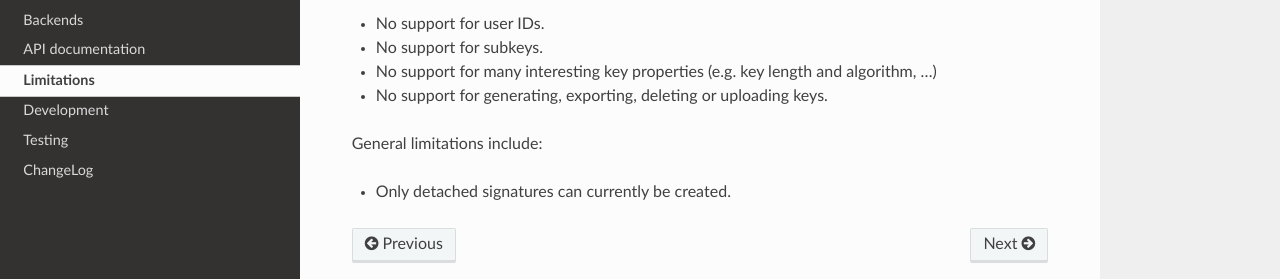
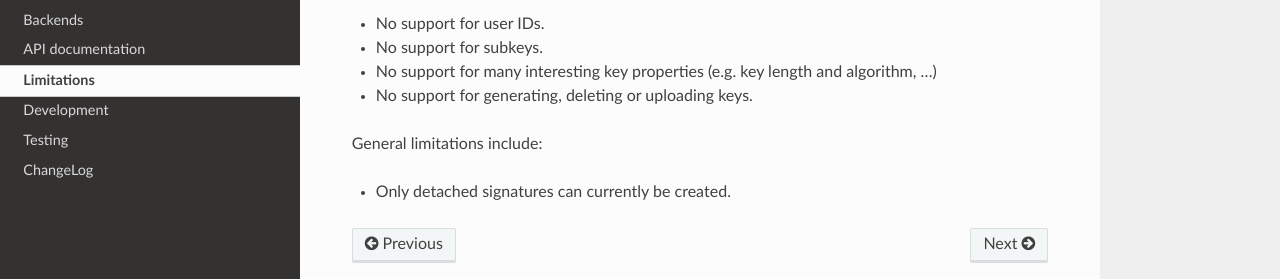
Before and after one commit to mathiasertl/gpgliblib, a Sphinx documentation site: the page built from doc/limitations.rst, in a window 1280 px wide. Shown: the part 244-523 px from the top of the page. Built offline with Sphinx 7.4.7 and the Read the Docs theme 2.0.0, drawn with Linux system fonts in a browser that asks for light colours.

Commit message:
update limitations

```diff
--- a/doc/limitations.rst
+++ b/doc/limitations.rst
@@ -10,7 +10,7 @@ handling has many limitations:
 * No support for user IDs.
 * No support for subkeys.
 * No support for many interesting key properties (e.g. key length and algorithm, ...)
-* No support for generating, exporting, deleting or uploading keys.
+* No support for generating, deleting or uploading keys.
 
 General limitations include:
 
```
